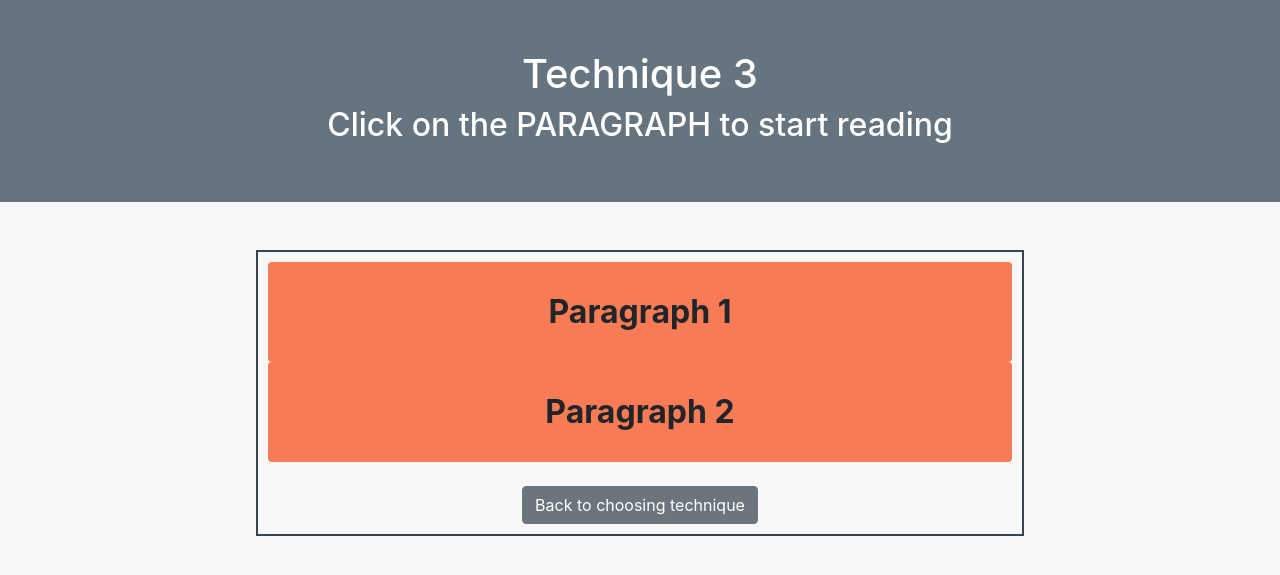
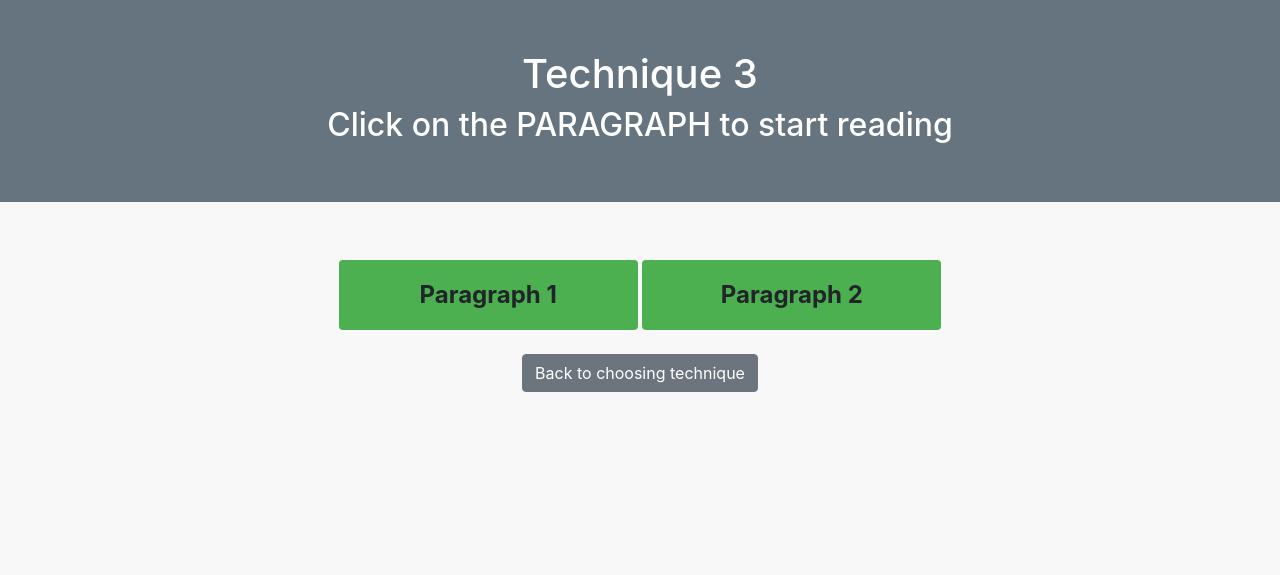
Before and after one commit to bigapple716/online-tutorial, a Flask app: page /learn/technique3/level in a window 1280 px wide. Shown: the part 56-631 px from the top of the page. Run offline with Flask 2, Linux system fonts and the light colour scheme; some libraries are stand-ins or nearby versions.

Commit message:
Change technique css

```diff
--- a/static/main.css
+++ b/static/main.css
@@ -148,6 +148,24 @@ body {
   background-color: #f75221;
 }
 
+.largebtn{
+  background-color: #4CAF50;
+  font-weight: bold;
+  border-color: #4CAF50;
+  width: 40%;
+  border: none;
+  height: 70px;
+  text-align: center;
+  display: inline-block;
+  line-height: 70px;
+  margin: 0 auto;
+  padding: 0;
+  font-size: x-large;
+}
+.largebtn:hover{
+  background-color: #04980e;
+}
+
 .question {
   width: 75%
 }
--- a/templates/technique3-level.html
+++ b/templates/technique3-level.html
@@ -15,9 +15,9 @@
   <br>
   <br>
   <div class="colored-background">
-    <div class="container paragraph">
-      <a href="/learn/technique3/0" class="btn levelbtn">Paragraph 1</a>
-      <a href="/learn/technique3/1" class="btn levelbtn">Paragraph 2</a>
+    <div class="container technique">
+      <a href="/learn/technique3/0" class="btn largebtn">Paragraph 1</a>
+      <a href="/learn/technique3/1" class="btn largebtn">Paragraph 2</a>
       <br><br>
       <a href="/learn" class="btn btn-secondary">Back to choosing technique</a>
       <br>
```
